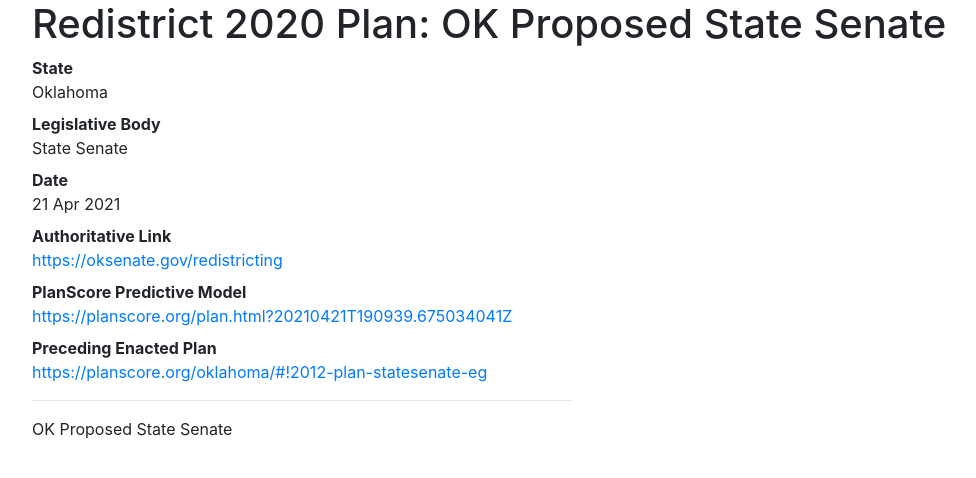
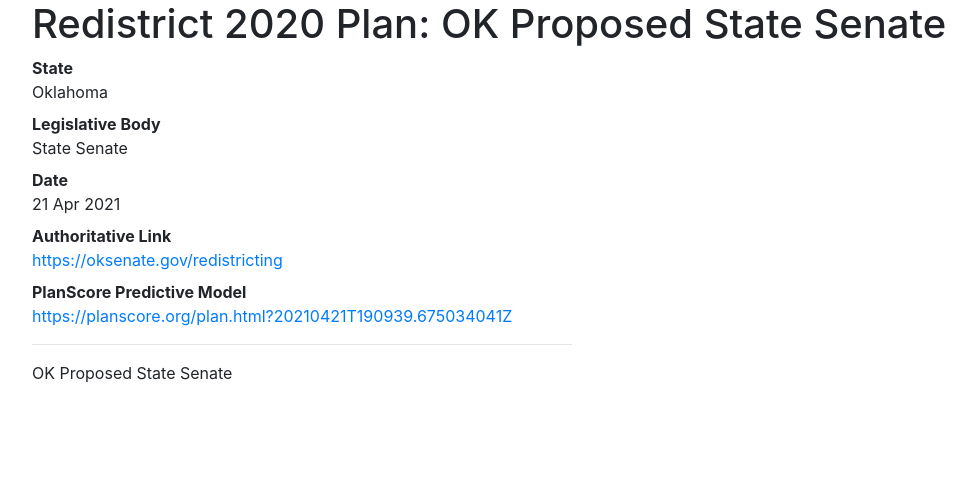
Before and after one commit to PlanScore/Redistrict2020, a Jekyll site: the page built from _plans/OK-2021-04-state-senate.md, in a window 1280 px wide. Shown: the top 478 px of the page, without its empty margins (53-1029 px from the left). Built offline with Jekyll 4.4.1, drawn with Linux system fonts in a browser that asks for light colours; nearby versions of some CDN libraries.

Commit message:
Plan page reformat

```diff
--- a/_layouts/plan-page.html
+++ b/_layouts/plan-page.html
@@ -141,17 +141,15 @@
         <dd>{{ page.date | date_to_string }}</dd>
         <dt>Authoritative Link</dt>
         <dd><a href="{{ page.authoritative_link }}">{{ page.authoritative_link }}</a></dd>
+        {% if page.allabout_link %}
+            <dt>All About Redistricting Link</dt>
+            <dd><a href="{{ page.allabout_link }}">{{ page.allabout_link }}</a></dd>
+        {% endif %}
         <dt>PlanScore Predictive Model</dt>
         <dd><a href="{{ page.planscore_link }}">{{ page.planscore_link }}</a></dd>
-        <dt>Preceding Enacted Plan</dt>
-        <dd><a href="{{ page.predecessor_link }}">{{ page.predecessor_link }}</a></dd>
         {% if page.davesredist_link %}
             <dt>Dave’s Redistricting App View</dt>
             <dd><a href="{{ page.davesredist_link }}">{{ page.davesredist_link }}</a></dd>
-        {% endif %}
-        {% if page.allabout_link %}
-            <dt>All About Redistricting Link</dt>
-            <dd><a href="{{ page.allabout_link }}">{{ page.allabout_link }}</a></dd>
         {% endif %}
         {% for file in site.static_files %}
             {% if file.path == page.shapefile_file %}
```
Also changed, not shown: states/colorado.md (+1 -0 lines).
